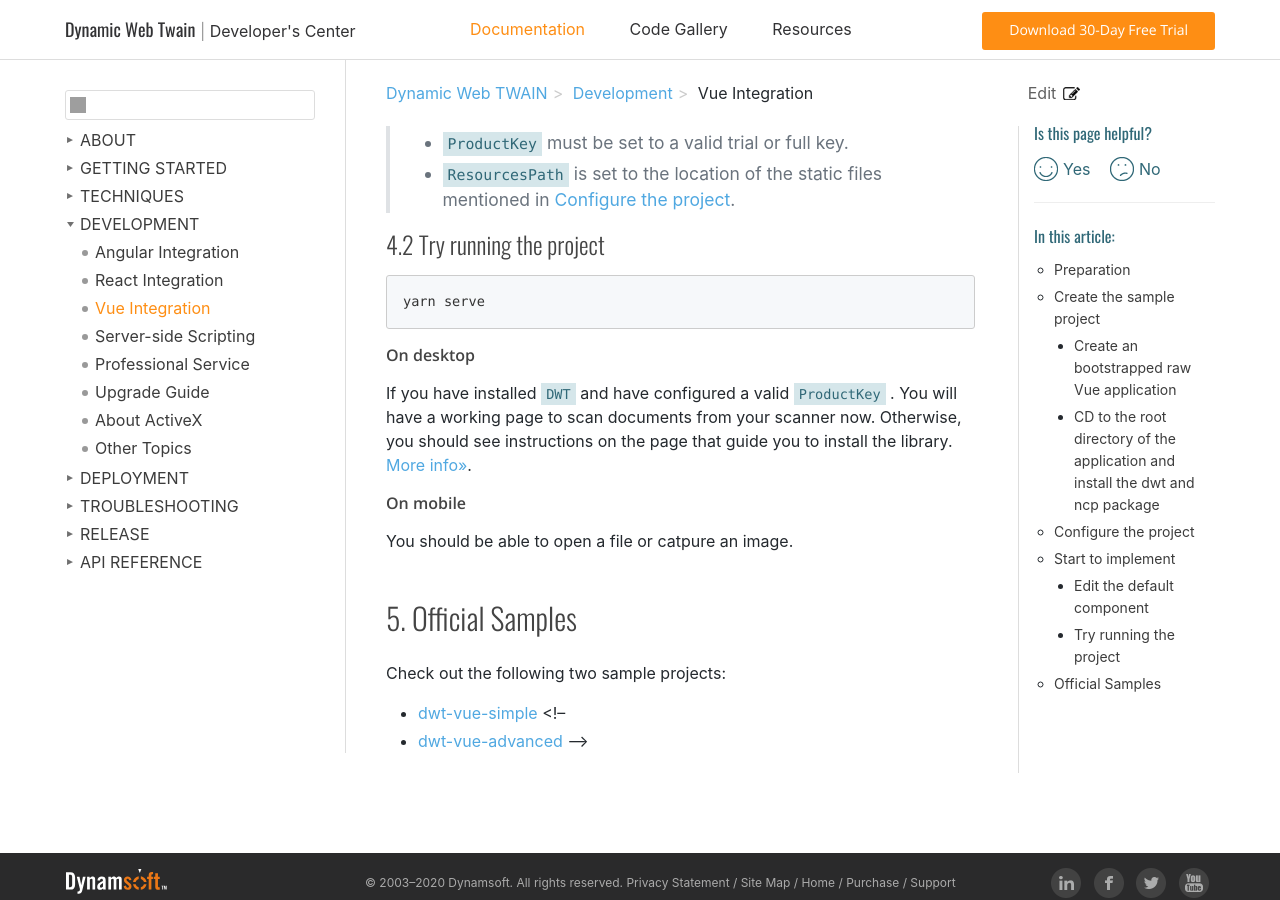
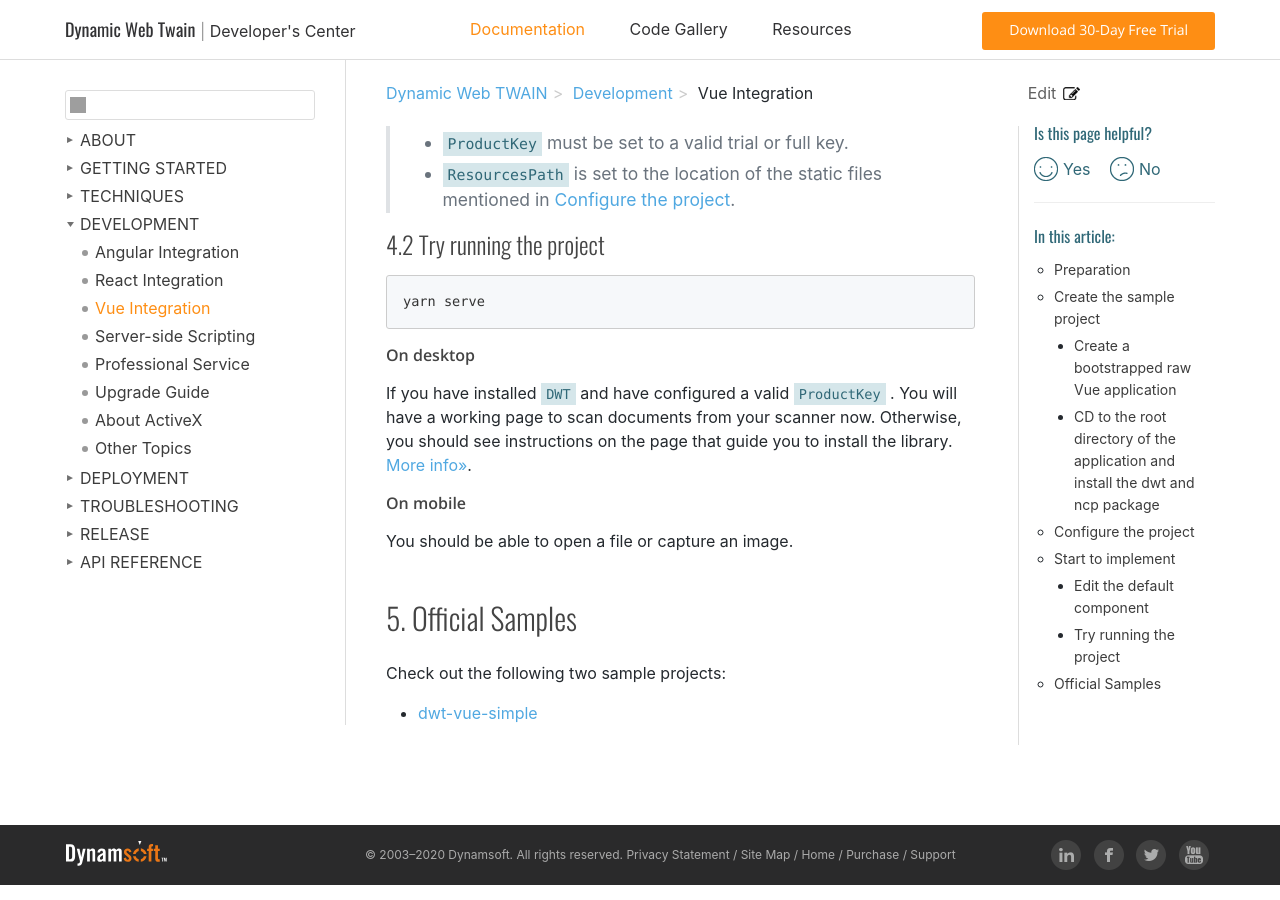
Before and after one commit to ztyyLV/web-twain-docs, a Jekyll site: the page built from indepth/development/vue.md, in a window 1280 px wide and 900 px high, scrolled down 3259 px. Built offline with Jekyll 4.4.1, drawn with Linux system fonts in a browser that asks for light colours; comment, search, counter and statistics services are not loaded; some of the changed text lies outside the part shown; grey boxes are pictures that could not be loaded.

Commit message:
Update vue.md

````diff
--- a/indepth/development/vue.md
+++ b/indepth/development/vue.md
@@ -17,7 +17,7 @@ Make sure you have [node](https://nodejs.org/), [yarn](https://yarnpkg.com/cli/i
 
 ## Create the sample project
 
-### Create an bootstrapped raw Vue application
+### Create a bootstrapped raw Vue application
 
 ``` cmd
 vue create dwt-vue
@@ -158,13 +158,12 @@ If you have installed `DWT` and have configured a valid `ProductKey` . You will
 
 #### On mobile
 
-You should be able to open a file or catpure an image.
+You should be able to open a file or capture an image.
 
 ## Official Samples
 
 Check out the following two sample projects:
 
 * [dwt-vue-simple](https://github.com/dynamsoft-dwt/dwt-vue-simple)
-<!--
-* [dwt-vue-advanced](https://github.com/dynamsoft-dwt/dwt-vue-advanced)
--->
+
+<!--* [dwt-vue-advanced](https://github.com/dynamsoft-dwt/dwt-vue-advanced)-->
````
